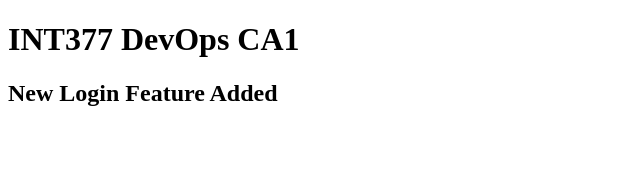
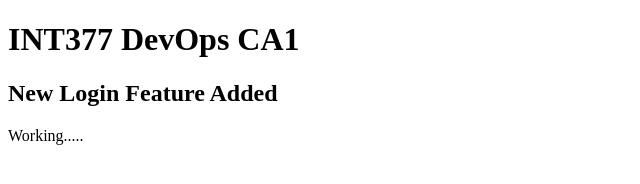
Before and after one commit to sharmavanshhh/DevOps-CA1, a plain HTML site: page index.html in a window 1280 px wide. Shown: the full height of the page, 0-640 px from the left. Drawn offline with Linux system fonts and the light colour scheme.

Commit message:
Applied stashed changes

```diff
--- a/index.html
+++ b/index.html
@@ -9,5 +9,7 @@
     <h1>INT377 DevOps CA1</h1>
 
     <h2>New Login Feature Added</h2>
+
+    <p>Working.....</p>
 </body>
 </html>
```
